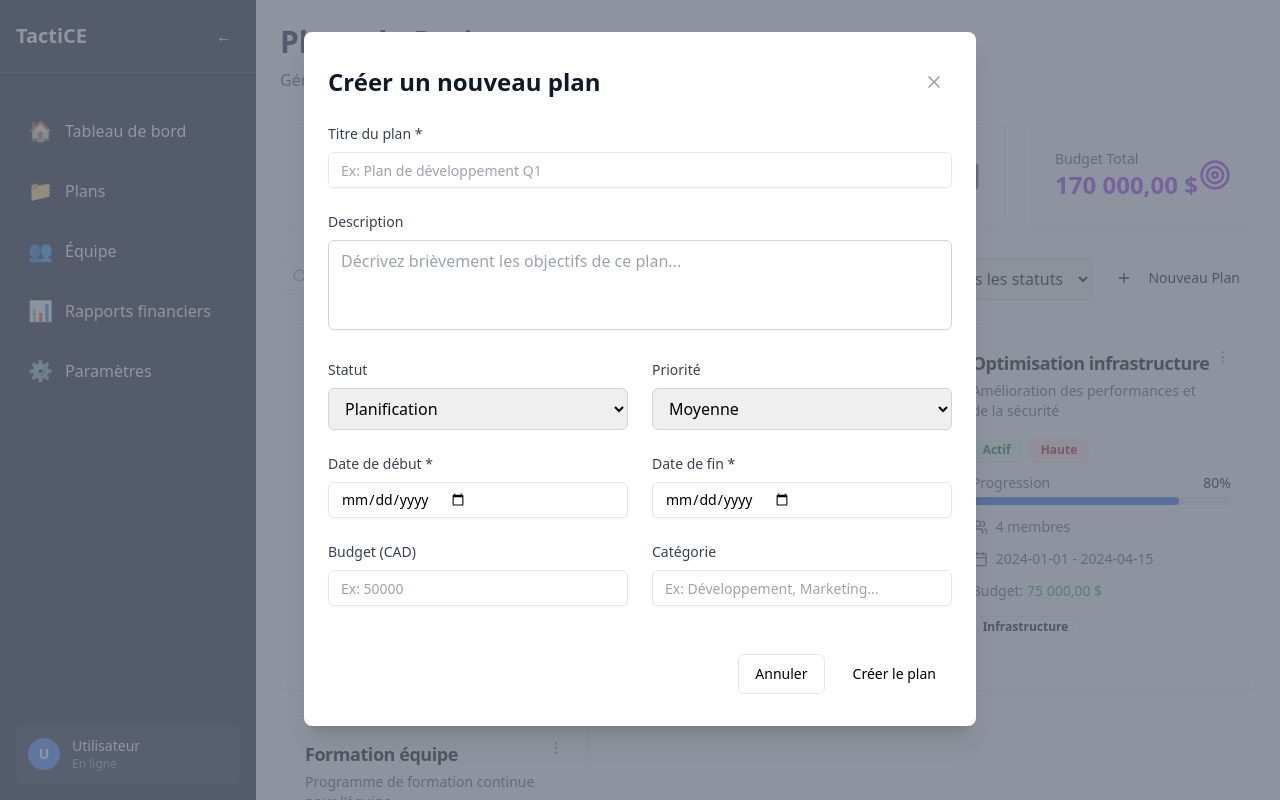
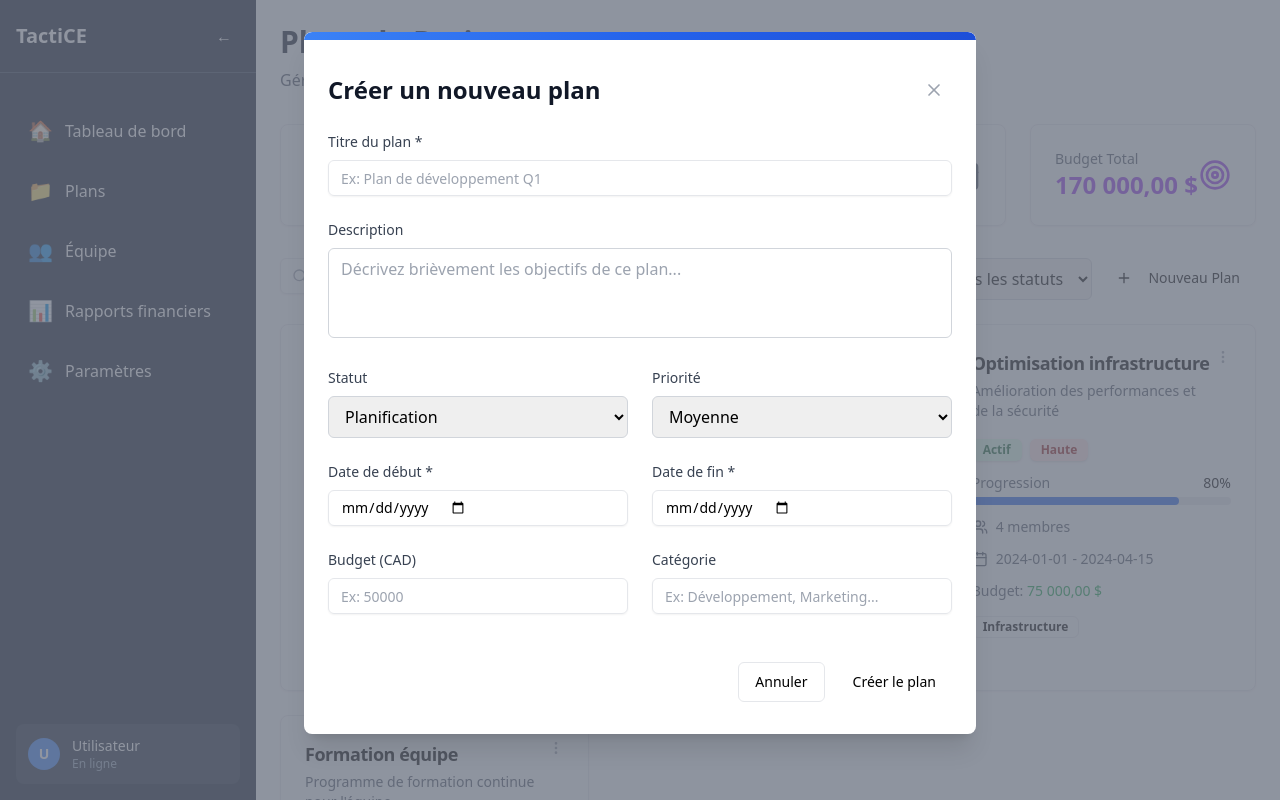
Before and after one commit to tristanbourassa2007/tactiveV2, a Next.js app: page /plans in a window 1280 px wide. Both pictures are taken after a click on the button "Nouveau Plan". Shown: the top 800 px of the page. Built offline with nearby package versions, Linux system fonts and the light colour scheme.

Commit message:
Add blue gradient bar at top of modal

```diff
--- a/src/app/plans/page.tsx
+++ b/src/app/plans/page.tsx
@@ -356,7 +356,11 @@ export default function PlansPage() {
               ></div>
 
               {/* Modal */}
-              <div className="inline-block w-full max-w-2xl px-6 py-8 my-8 overflow-hidden text-left align-middle transition-all transform bg-white shadow-xl rounded-lg">
+              <div className="inline-block w-full max-w-2xl my-8 overflow-hidden text-left align-middle transition-all transform bg-white shadow-xl rounded-lg">
+                {/* Barre dégradée bleue en haut */}
+                <div className="h-2 bg-gradient-to-r from-blue-500 via-blue-600 to-blue-700 rounded-t-lg"></div>
+
+                <div className="px-6 py-8">
                   {/* Header */}
                   <div className="flex items-center justify-between mb-6">
                     <h3 className="text-2xl font-bold text-gray-900">Créer un nouveau plan</h3>
@@ -517,6 +521,7 @@ export default function PlansPage() {
                 </div>
               </div>
             </div>
+          </div>
         )}
       </div>
     </div>
```
Lines whose indentation alone changed are shown as unchanged.
